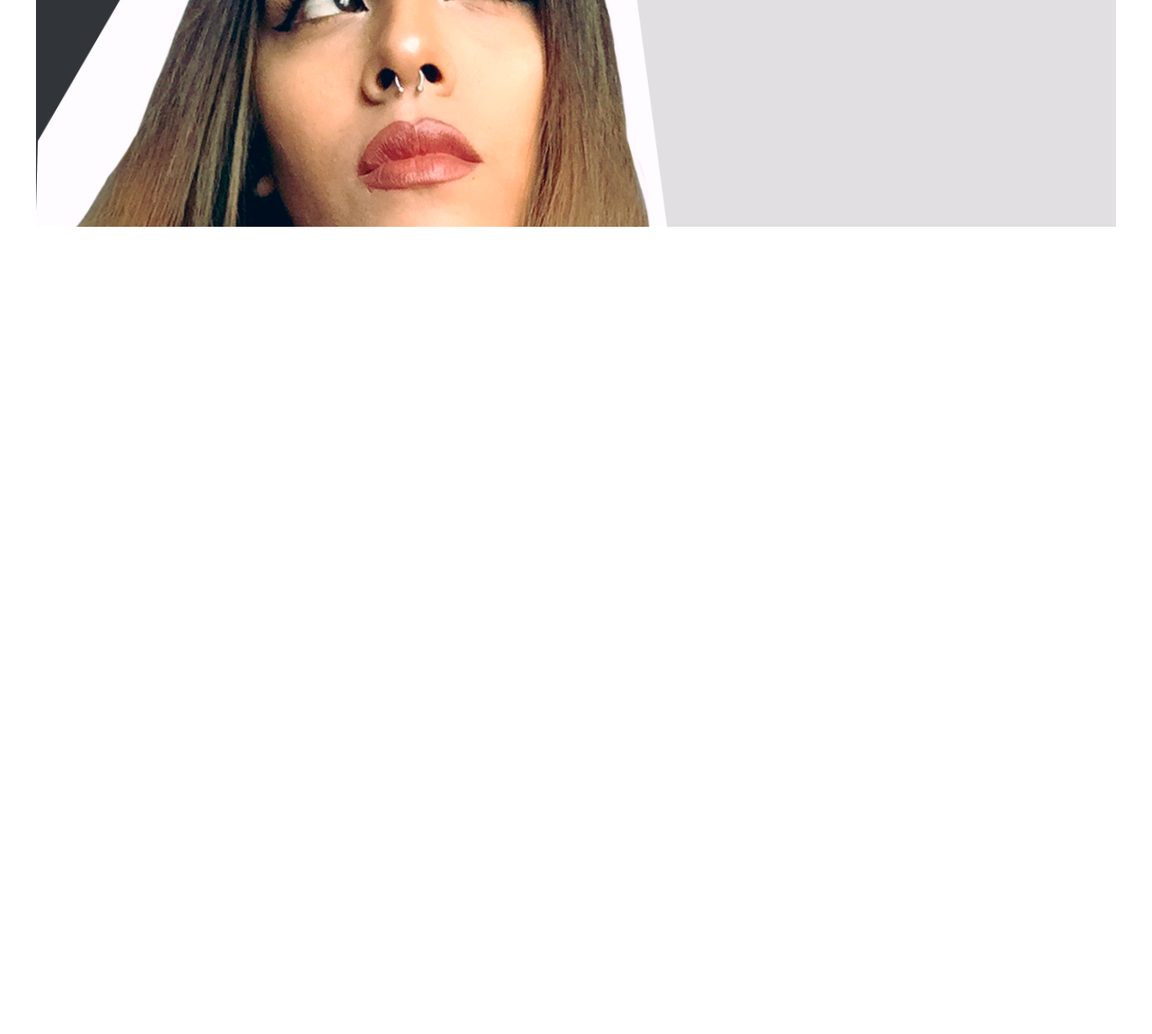
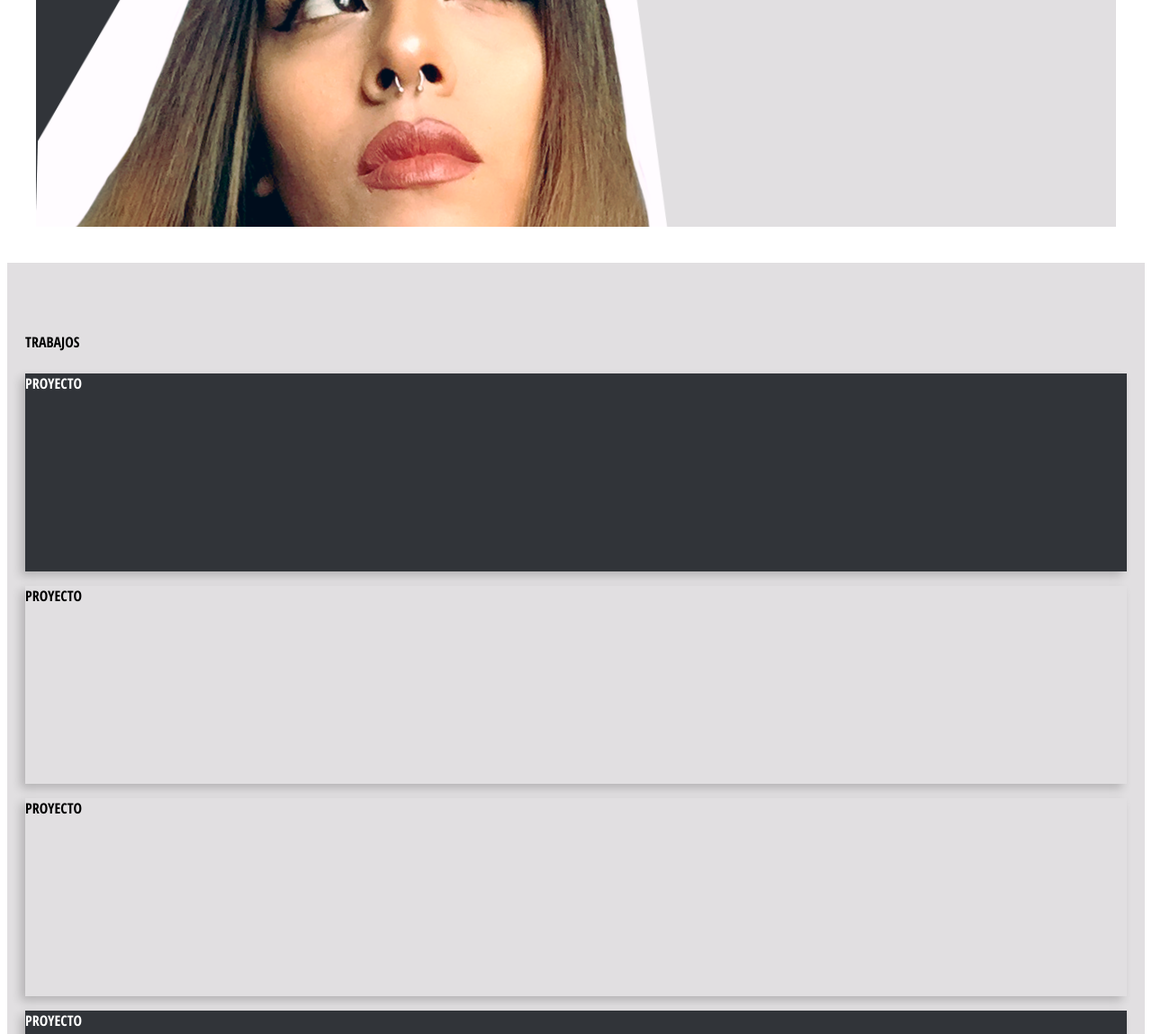
Before and after one commit to itsandromeda/Portfolio, a website: page src/index.html in a window 1280 px wide. Shown: the part 516-1665 px from the top of the page at 90% size. Before the commit the page ends 816 px from the top, so only its background shows below. Drawn offline with nearby package versions, Linux system fonts and the light colour scheme; files that its build step writes are made by us from their sources; files whose address does not match are found by name.

Commit message:
Work elements

```diff
--- a/src/assets/scss/0-base/_mixins.scss
+++ b/src/assets/scss/0-base/_mixins.scss
@@ -10,3 +10,16 @@
     -webkit-transform: rotate($deg);
     transform: rotate($deg);
 }
+
+@mixin box-shadow($top, $left, $blur, $color, $inset: false) {
+    @if $inset {
+        -webkit-box-shadow: inset $top $left $blur $color;
+        -moz-box-shadow: inset $top $left $blur $color;
+        box-shadow: inset $top $left $blur $color;
+    }
+    @else {
+        -webkit-box-shadow: $top $left $blur $color;
+        -moz-box-shadow: $top $left $blur $color;
+        box-shadow: $top $left $blur $color;
+    }
+}
--- /dev/null
+++ b/src/assets/scss/2-layouts/_trabajos.scss
@@ -0,0 +1,25 @@
+.trabajos {
+    background-color: $palette-primary;
+    .container {
+        padding: 64px 20px 60px 20px;
+    }
+    h2 {
+        margin-bottom: 1.5em;
+    }
+    .row div {
+        @include box-shadow(-5px, 5px, 10px, rgba(0, 0, 0, 0.2), $inset: false);
+        height: 220px;
+    }
+    &__box--dark {
+        background-color: $palette-secondary;
+        color: white;
+    }
+    .row div:hover {
+        @include box-shadow(-5px, 5px, 10px, rgba(0, 0, 0, 0.5), $inset: false);
+        z-index: 5;
+        transition: 1s all;
+    }
+    &__box-light {
+        background-color: white;
+    }
+}
--- a/src/assets/scss/main.scss
+++ b/src/assets/scss/main.scss
@@ -22,4 +22,5 @@
 
 @import '2-layouts/_nav.scss';
 @import '2-layouts/_header.scss';
+@import '2-layouts/_trabajos.scss';
 @import '2-layouts/_footer.scss';
--- a/src/index.html
+++ b/src/index.html
@@ -42,6 +42,27 @@
             </div>
         </div>
     </header>
+    <section id="trabajos" class="trabajos">
+        <div class="container">
+            <h2 class="text-center">TRABAJOS</h2>
+            <div class="row">
+                <div class="trabajos__box--dark col-md-6">
+                    <h3>PROYECTO</h3>
+                </div>
+                <div class="trabajos__box--light col-md-6">
+                    <h3>PROYECTO</h3>
+                </div>
+            </div>
+            <div class="row">
+                <div class="trabajos__box--light col-md-6">
+                    <h3>PROYECTO</h3>
+                </div>
+                <div class="trabajos__box--dark col-md-6">
+                    <h3>PROYECTO</h3>
+                </div>
+            </div>
+        </div>
+    </section>
     <script src="https://ajax.googleapis.com/ajax/libs/jquery/3.2.1/jquery.min.js"></script>
     <script src="bundle.js"></script>
 </body>
```
Also changed, not shown: public/index.html (+21 -0 lines), public/main.css.
